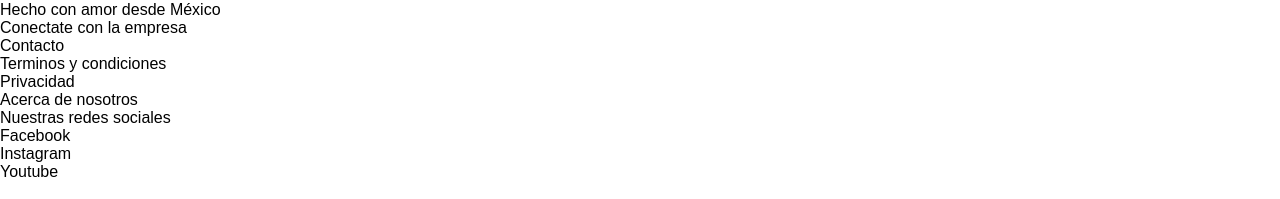
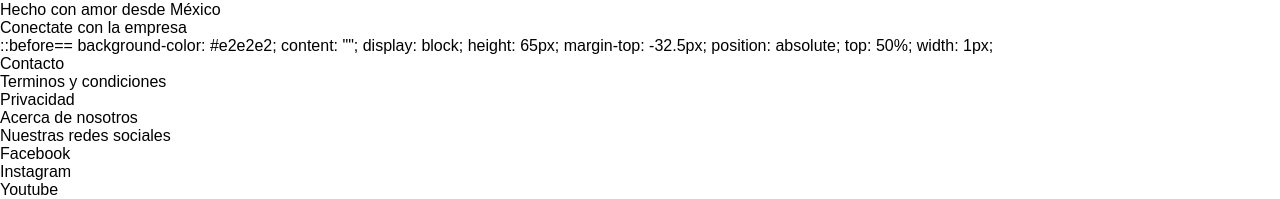
Before and after one commit to miribello/ecommerce_workshopebac, a plain HTML site: page index.html in a window 1280 px wide. Shown: the part 2045-2244 px from the top of the page. Drawn offline with Linux system fonts and the light colour scheme.

Commit message:
Update index.html

```diff
--- a/index.html
+++ b/index.html
@@ -47,6 +47,14 @@
     </div>
     <div>
       <p>Conectate con la empresa</p>
+      ::before==    background-color: #e2e2e2;
+    content: "";
+    display: block;
+    height: 65px;
+    margin-top: -32.5px;
+    position: absolute;
+    top: 50%;
+    width: 1px;
       <ul>
         <li>Contacto</li>
         <li>Terminos y condiciones</li>
```
